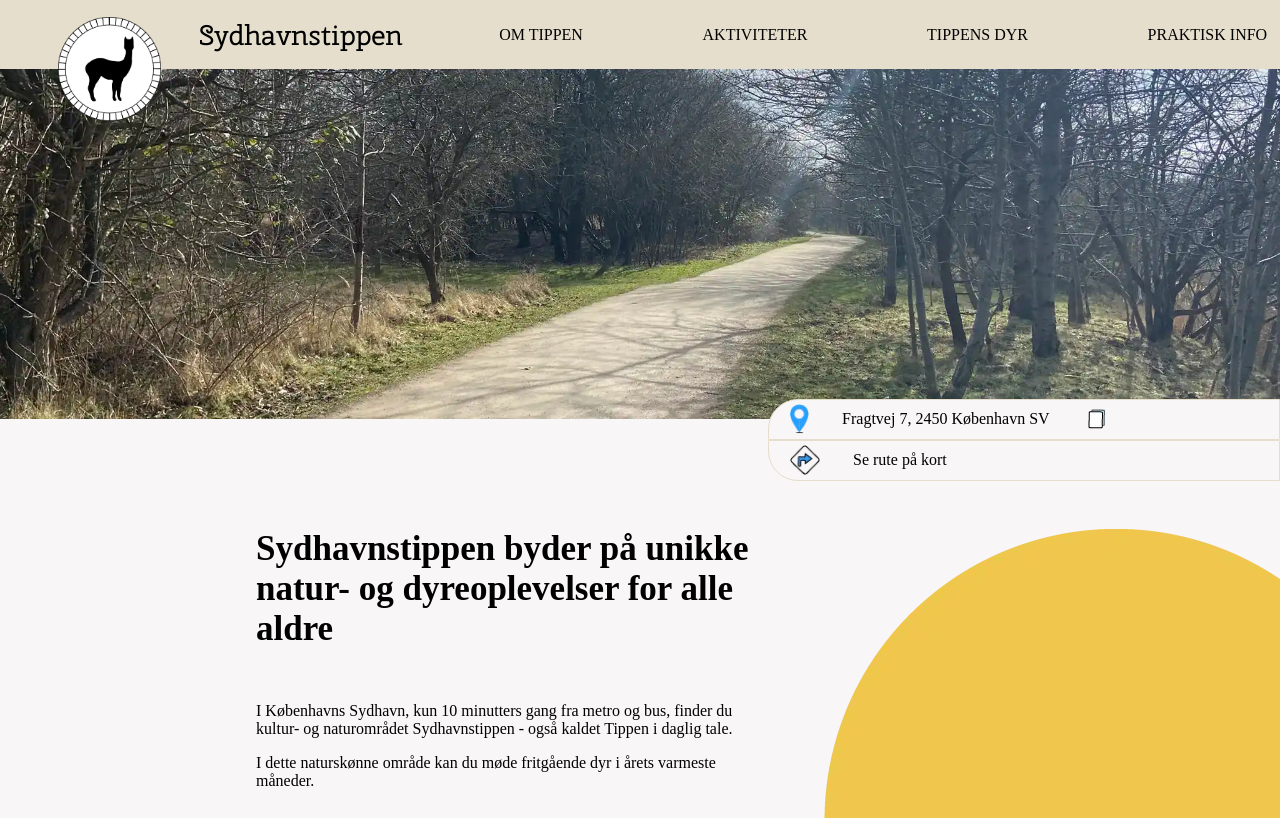
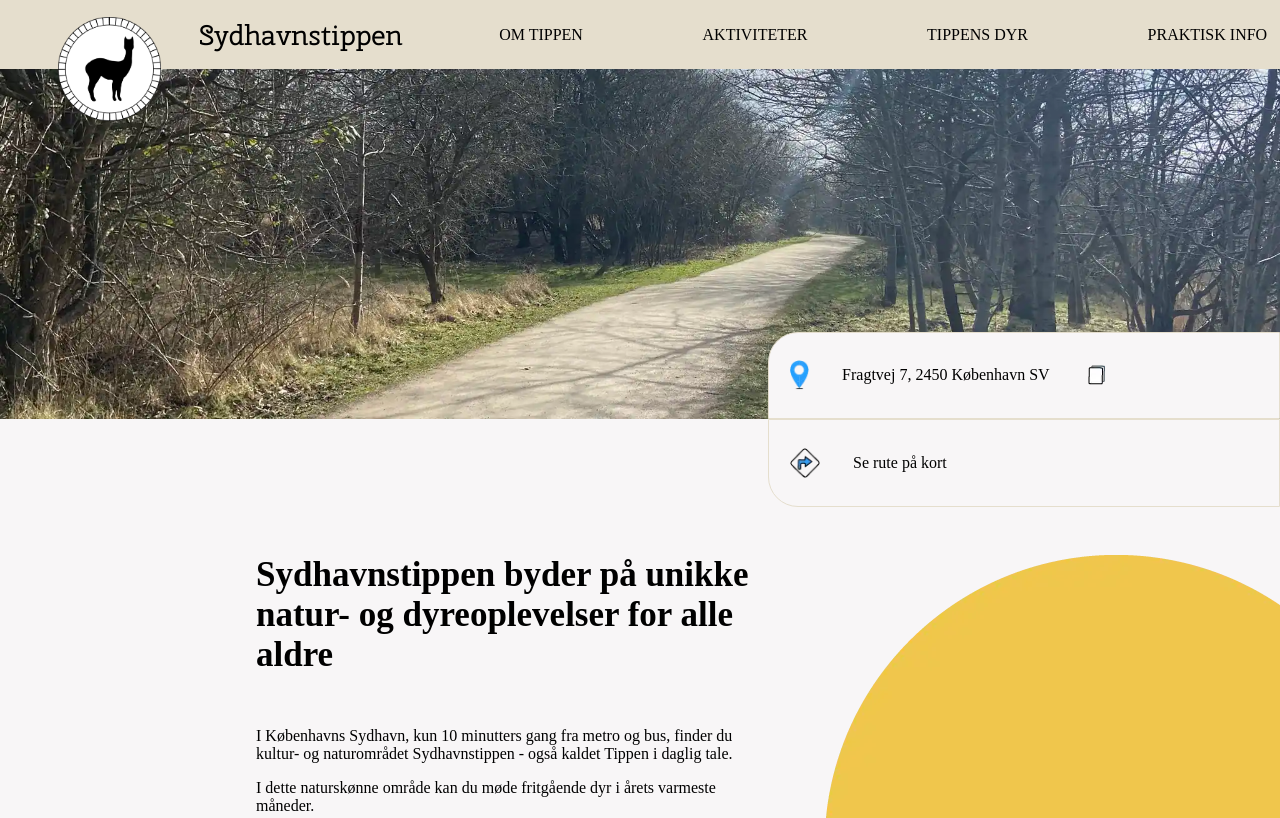
Before and after one commit to kach0006/emnesite, a plain HTML site: page index.html in a window 1280 px wide. Shown: the top 818 px of the page. Drawn offline with Linux system fonts and the light colour scheme; a web font is replaced by a local one.

Commit message:
Changed grid-template-row to fr

```diff
--- a/grid.css
+++ b/grid.css
@@ -1,7 +1,7 @@
 .topBanner {
   display: grid;
   grid-template-columns: 60% 40%;
-  grid-template-rows: 80% 10% 10%;
+  grid-template-rows: 3fr 1fr 1fr;
   position: relative;
 }
 
```
